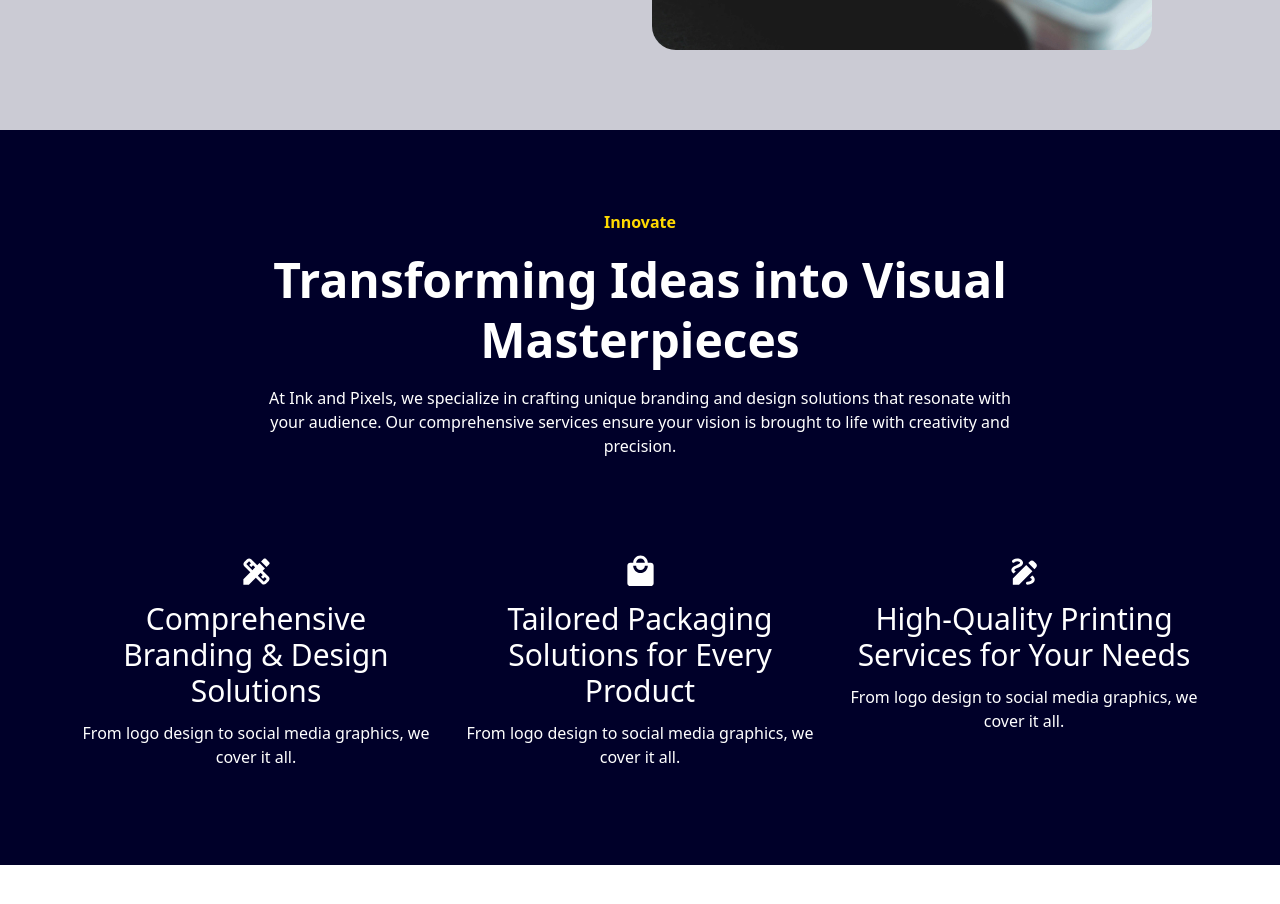
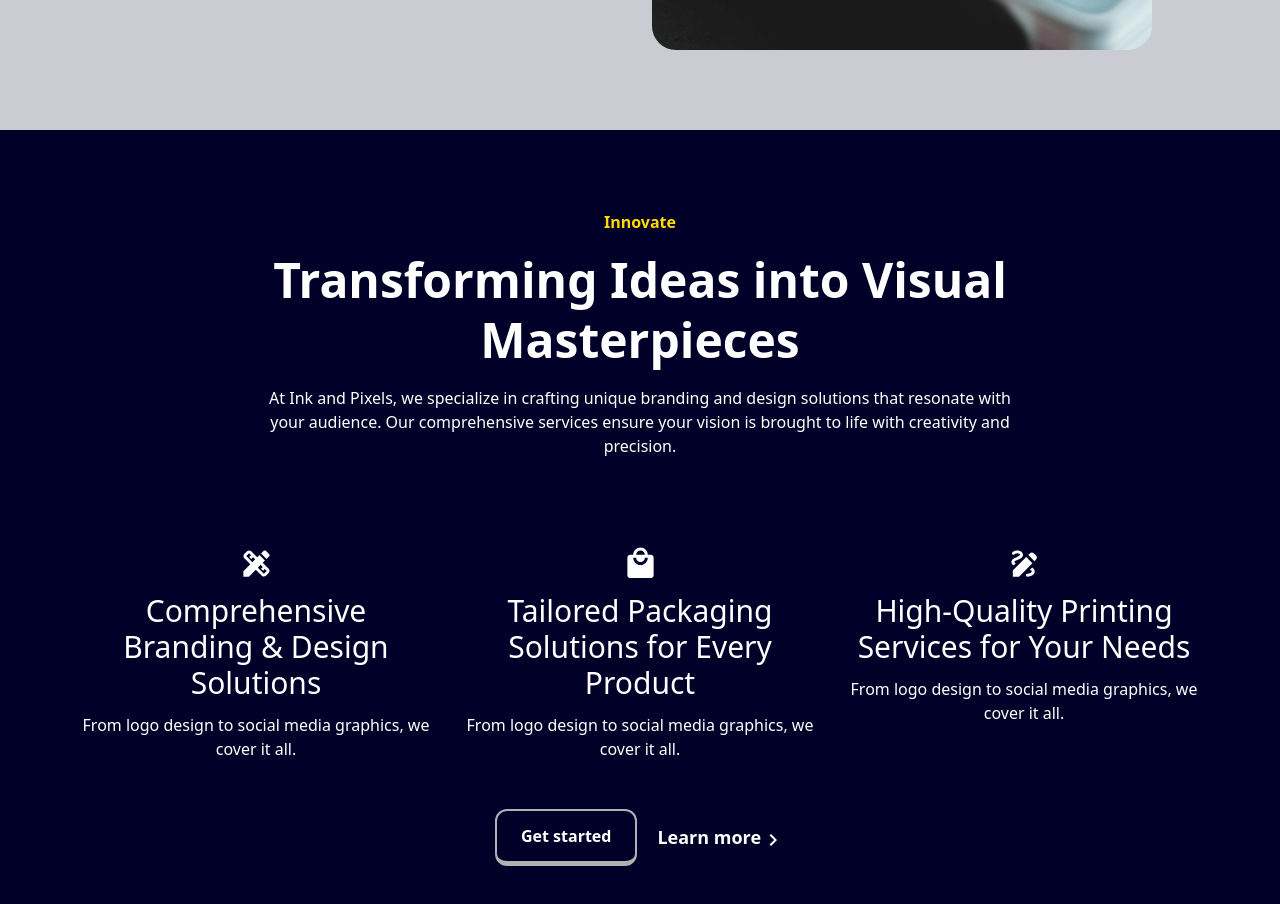
Before and after one commit to Tez-cyber/inks_pixels, a React (Vite) app: page / in a window 1280 px wide. Shown: the part 1400-2304 px from the top of the page. Before the commit the page ends 2265 px from the top, so only its background shows below. Built offline with nearby package versions, Linux system fonts and the light colour scheme.

Commit message:
Completed innovateSection

```diff
--- a/src/components/landing/innovateSection.jsx
+++ b/src/components/landing/innovateSection.jsx
@@ -2,6 +2,9 @@ import { Container } from "../container";
 import DesignServicesIcon from '@mui/icons-material/DesignServices';
 import LocalMallIcon from '@mui/icons-material/LocalMall';
 import DrawIcon from '@mui/icons-material/Draw';
+import KeyboardArrowRightIcon from '@mui/icons-material/KeyboardArrowRight';
+import { Button } from "../button";
+import { Link } from "react-router-dom";
 
 
 export const InnovateSection = () => {
@@ -30,9 +33,9 @@ export const InnovateSection = () => {
     ]
     return (
         <section className="bg-darkBlue text-white">
-            <Container className="py-20">
+            <Container className="py-20 flex flex-col gap-4 items-center text-center">
                 {/* HEADING SECTION */}
-                <section className="flex flex-col gap-4 items-center text-center">
+                <section className="flex flex-col gap-4 text-center">
                     <span className="text-gold capitalize font-bold">innovate</span>
                     <h1 className="text-[34px] leading-tight font-semibold md:text-[36px] md:w-[768px] lg:text-[48px]">
                         Transforming Ideas into Visual Masterpieces
@@ -44,7 +47,7 @@ export const InnovateSection = () => {
                     </p>
                 </section>
                 {/* GRID SECTION */}
-                <section className="mt-20 grid grid-cols-1 gap-8 text-center md:grid-cols-3">
+                <section className="mt-14 grid grid-cols-1 gap-8 text-center md:grid-cols-3">
                     {
                         gridDetails.map((detail, index) => (
                             <div key={index} className="flex flex-col gap-3 my-4">
@@ -59,6 +62,21 @@ export const InnovateSection = () => {
                         ))
                     }
                 </section>
+                {/* BUTTON SECTION */}
+                <div className='flex items-center gap-5 mt-4'>
+                    <Button
+                        size="md"
+                        variant="secondary"
+                    >
+                        Get started
+                    </Button>
+                    <Link className="font-semibold text-lg">
+                        <span>
+                            Learn more
+                        </span>
+                        <KeyboardArrowRightIcon />
+                    </Link>
+                </div>
             </Container>
         </section>
     )
```
